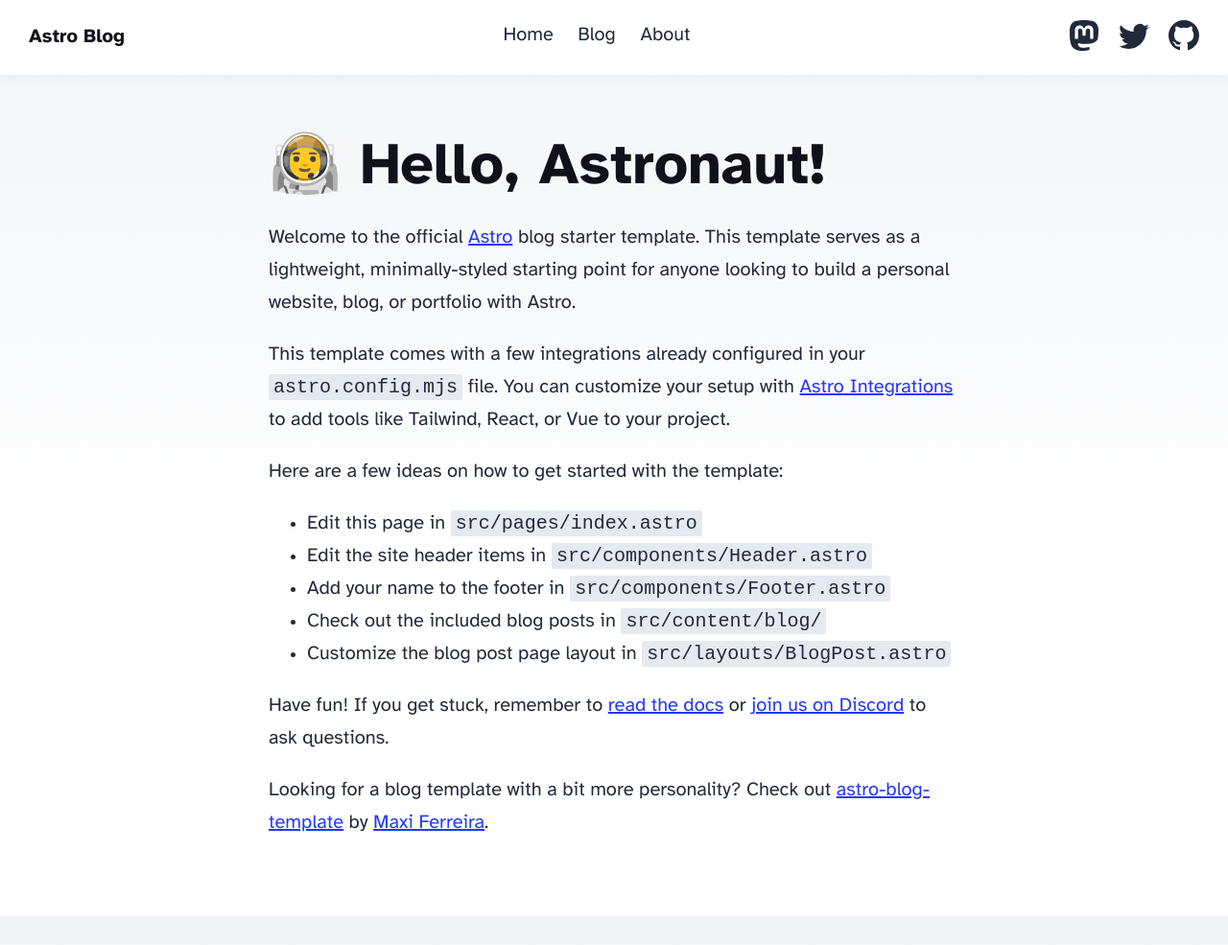
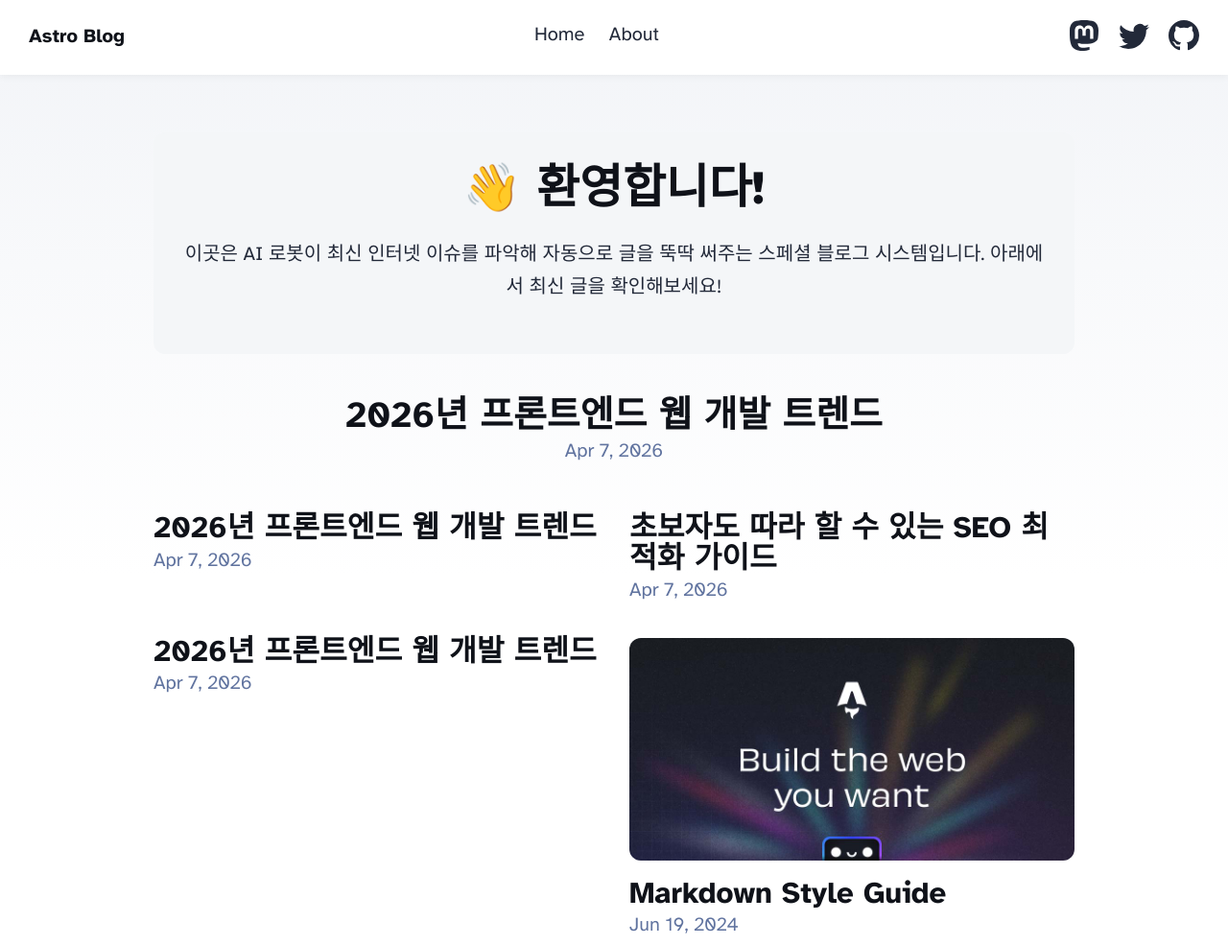
Before and after one commit to jighog1/my-auto-blog, an Astro site in the folder web/: page / in a window 1280 px wide. Shown: the top 985 px of the page at 96% size. Built offline with nearby package versions, Linux system fonts and the light colour scheme; Astro itself is replaced by a stand-in of ours.

Commit message:
feat: 진입 홈 화면을 AI 블로그 글 리스트 화면으로 전면 개편

```diff
--- a/web/src/components/Header.astro
+++ b/web/src/components/Header.astro
@@ -8,7 +8,6 @@ import HeaderLink from './HeaderLink.astro';
 		<h2><a href="/my-auto-blog/">{SITE_TITLE}</a></h2>
 		<div class="internal-links">
 			<HeaderLink href="/my-auto-blog/">Home</HeaderLink>
-			<HeaderLink href="/my-auto-blog/blog">Blog</HeaderLink>
 			<HeaderLink href="/my-auto-blog/about">About</HeaderLink>
 		</div>
 		<div class="social-links">
--- a/web/src/pages/index.astro
+++ b/web/src/pages/index.astro
@@ -1,48 +1,126 @@
 ---
+import { Image } from 'astro:assets';
+import { getCollection } from 'astro:content';
 import BaseHead from '../components/BaseHead.astro';
 import Footer from '../components/Footer.astro';
+import FormattedDate from '../components/FormattedDate.astro';
 import Header from '../components/Header.astro';
 import { SITE_DESCRIPTION, SITE_TITLE } from '../consts';
+
+const posts = (await getCollection('blog')).sort(
+	(a, b) => b.data.pubDate.valueOf() - a.data.pubDate.valueOf(),
+);
 ---
 
 <!doctype html>
 <html lang="en">
 	<head>
 		<BaseHead title={SITE_TITLE} description={SITE_DESCRIPTION} />
+		<style>
+			main {
+				width: 960px;
+			}
+			.blog-intro {
+				padding: 2rem;
+				background-color: #f4f6f8;
+				border-radius: 12px;
+				margin-bottom: 3rem;
+				text-align: center;
+			}
+			ul {
+				display: flex;
+				flex-wrap: wrap;
+				gap: 2rem;
+				list-style-type: none;
+				margin: 0;
+				padding: 0;
+			}
+			ul li {
+				width: calc(50% - 1rem);
+			}
+			ul li * {
+				text-decoration: none;
+				transition: 0.2s ease;
+			}
+			ul li:first-child {
+				width: 100%;
+				margin-bottom: 1rem;
+				text-align: center;
+			}
+			ul li:first-child img {
+				width: 100%;
+			}
+			ul li:first-child .title {
+				font-size: 2.369rem;
+			}
+			ul li img {
+				margin-bottom: 0.5rem;
+				border-radius: 12px;
+			}
+			ul li a {
+				display: block;
+			}
+			.title {
+				margin: 0;
+				color: rgb(var(--black));
+				line-height: 1;
+			}
+			.date {
+				margin: 0;
+				color: rgb(var(--gray));
+			}
+			ul li a:hover h4,
+			ul li a:hover .date {
+				color: rgb(var(--accent));
+			}
+			ul a:hover img {
+				box-shadow: var(--box-shadow);
+			}
+			@media (max-width: 720px) {
+				ul {
+					gap: 0.5em;
+				}
+				ul li {
+					width: 100%;
+					text-align: center;
+				}
+				ul li:first-child {
+					margin-bottom: 0;
+				}
+				ul li:first-child .title {
+					font-size: 1.563em;
+				}
+			}
+		</style>
 	</head>
 	<body>
 		<Header />
 		<main>
-			<h1>🧑‍🚀 Hello, Astronaut!</h1>
-			<p>
-				Welcome to the official <a href="https://astro.build/">Astro</a> blog starter template. This template
-				serves as a lightweight, minimally-styled starting point for anyone looking to build a personal
-				website, blog, or portfolio with Astro.
-			</p>
-			<p>
-				This template comes with a few integrations already configured in your
-				<code>astro.config.mjs</code> file. You can customize your setup with
-				<a href="https://astro.build/integrations">Astro Integrations</a> to add tools like Tailwind,
-				React, or Vue to your project.
-			</p>
-			<p>Here are a few ideas on how to get started with the template:</p>
-			<ul>
-				<li>Edit this page in <code>src/pages/index.astro</code></li>
-				<li>Edit the site header items in <code>src/components/Header.astro</code></li>
-				<li>Add your name to the footer in <code>src/components/Footer.astro</code></li>
-				<li>Check out the included blog posts in <code>src/content/blog/</code></li>
-				<li>Customize the blog post page layout in <code>src/layouts/BlogPost.astro</code></li>
-			</ul>
-			<p>
-				Have fun! If you get stuck, remember to
-				<a href="https://docs.astro.build/">read the docs</a>
-				or <a href="https://astro.build/chat">join us on Discord</a> to ask questions.
-			</p>
-			<p>
-				Looking for a blog template with a bit more personality? Check out
-				<a href="https://github.com/Charca/astro-blog-template">astro-blog-template</a>
-				by <a href="https://twitter.com/Charca">Maxi Ferreira</a>.
-			</p>
+			<!-- 새롭게 추가된 블로그 소개 글 -->
+			<section class="blog-intro">
+				<h2>👋 환영합니다!</h2>
+				<p>이곳은 AI 로봇이 최신 인터넷 이슈를 파악해 자동으로 글을 뚝딱 써주는 스페셜 블로그 시스템입니다. 아래에서 최신 글을 확인해보세요!</p>
+			</section>
+
+			<section>
+				<ul>
+					{
+						posts.map((post) => (
+							<li>
+								<a href={`/my-auto-blog/blog/${post.id}/`}>
+									{post.data.heroImage && (
+										<Image width={720} height={360} src={post.data.heroImage} alt="" />
+									)}
+									<h4 class="title">{post.data.title}</h4>
+									<p class="date">
+										<FormattedDate date={post.data.pubDate} />
+									</p>
+								</a>
+							</li>
+						))
+					}
+				</ul>
+			</section>
 		</main>
 		<Footer />
 	</body>
```
